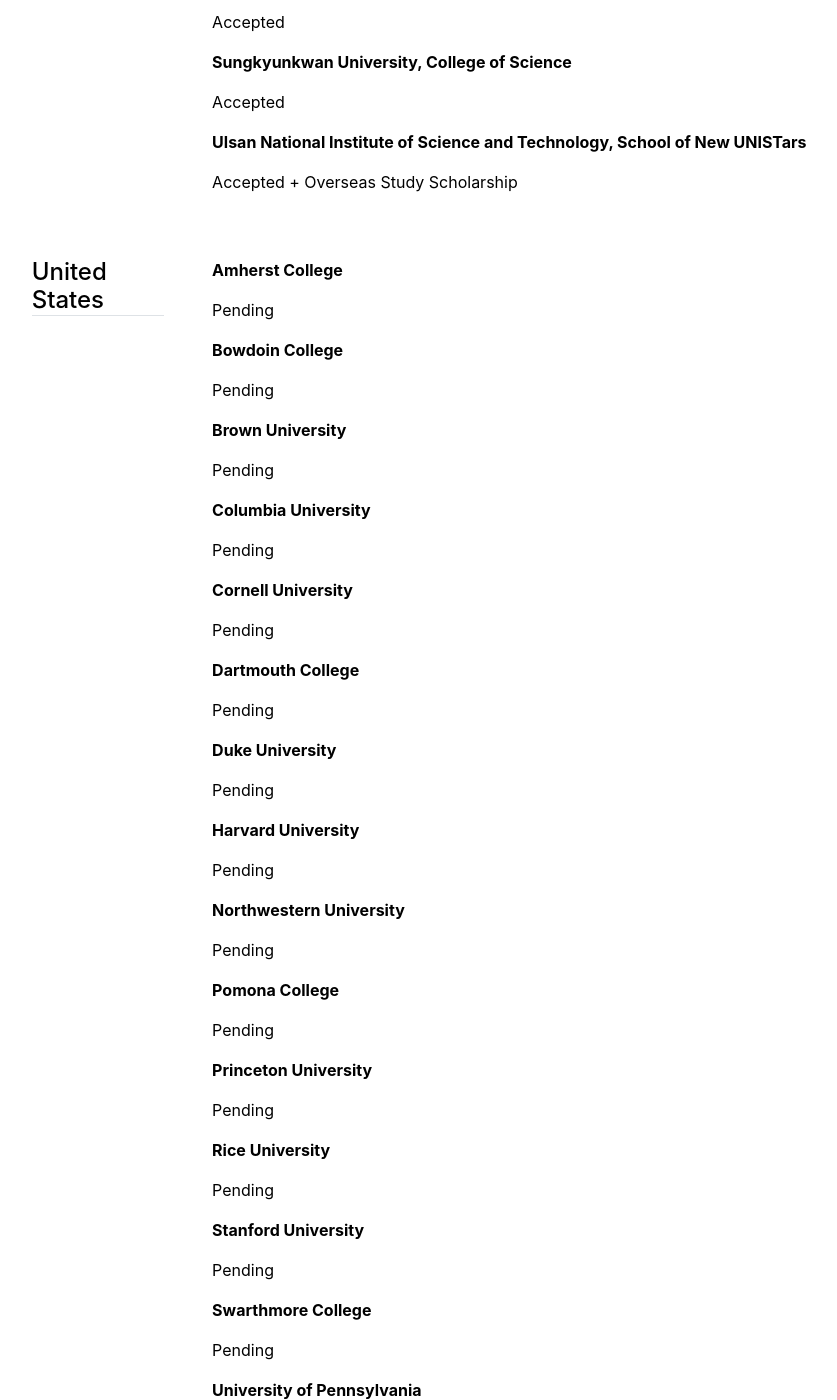
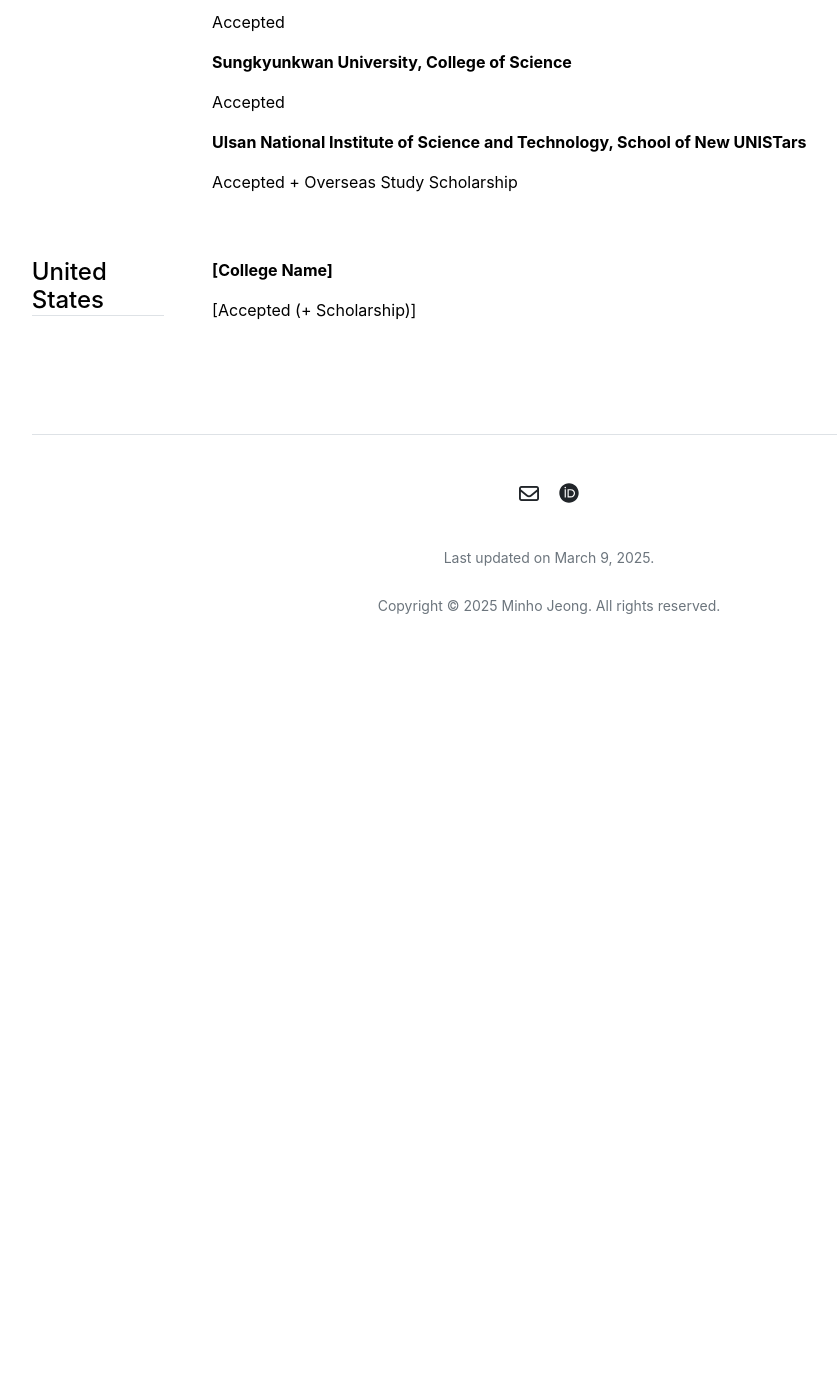
Before and after one commit to mino-jeong/mino-jeong.github.io, a Jekyll site: the page built from adm.md, in a window 1280 px wide and 1400 px high, scrolled down 522 px. Shown: the whole window, without its empty margins (91-928 px from the left). Built offline with Jekyll 4.4.1, drawn with Linux system fonts in a browser that asks for light colours; after the commit the page ends 1211 px from its top, so only the background shows below that; some of the changed text lies outside the part shown.

Commit message:
Update us.yml

```diff
--- a/_data/adm/us.yml
+++ b/_data/adm/us.yml
@@ -1,56 +1,2 @@
-# - title: '[College Name]'
-#   description: '[Accepted (+ Scholarship)]'
-
-- title: 'Amherst College'
-  description: 'Pending'
-
-- title: 'Bowdoin College'
-  description: 'Pending'
-
-- title: 'Brown University'
-  description: 'Pending'
-
-- title: 'Columbia University'
-  description: 'Pending'
-
-- title: 'Cornell University'
-  description: 'Pending'
-
-- title: 'Dartmouth College'
-  description: 'Pending'
-
-- title: 'Duke University'
-  description: 'Pending'
-
-- title: 'Harvard University'
-  description: 'Pending'
-
-- title: 'Northwestern University'
-  description: 'Pending'
-
-- title: 'Pomona College'
-  description: 'Pending'
-
-- title: 'Princeton University'
-  description: 'Pending'
-
-- title: 'Rice University'
-  description: 'Pending'
-
-- title: 'Stanford University'
-  description: 'Pending'
-
-- title: 'Swarthmore College'
-  description: 'Pending'
-
-- title: 'University of Pennsylvania'
-  description: 'Pending'
-
-- title: 'Vanderbilt University'
-  description: 'Pending'
-
-- title: 'Williams College'
-  description: 'Pending'
-
-- title: 'Yale University'
-  description: 'Pending'
+- title: '[College Name]'
+  description: '[Accepted (+ Scholarship)]'
```
